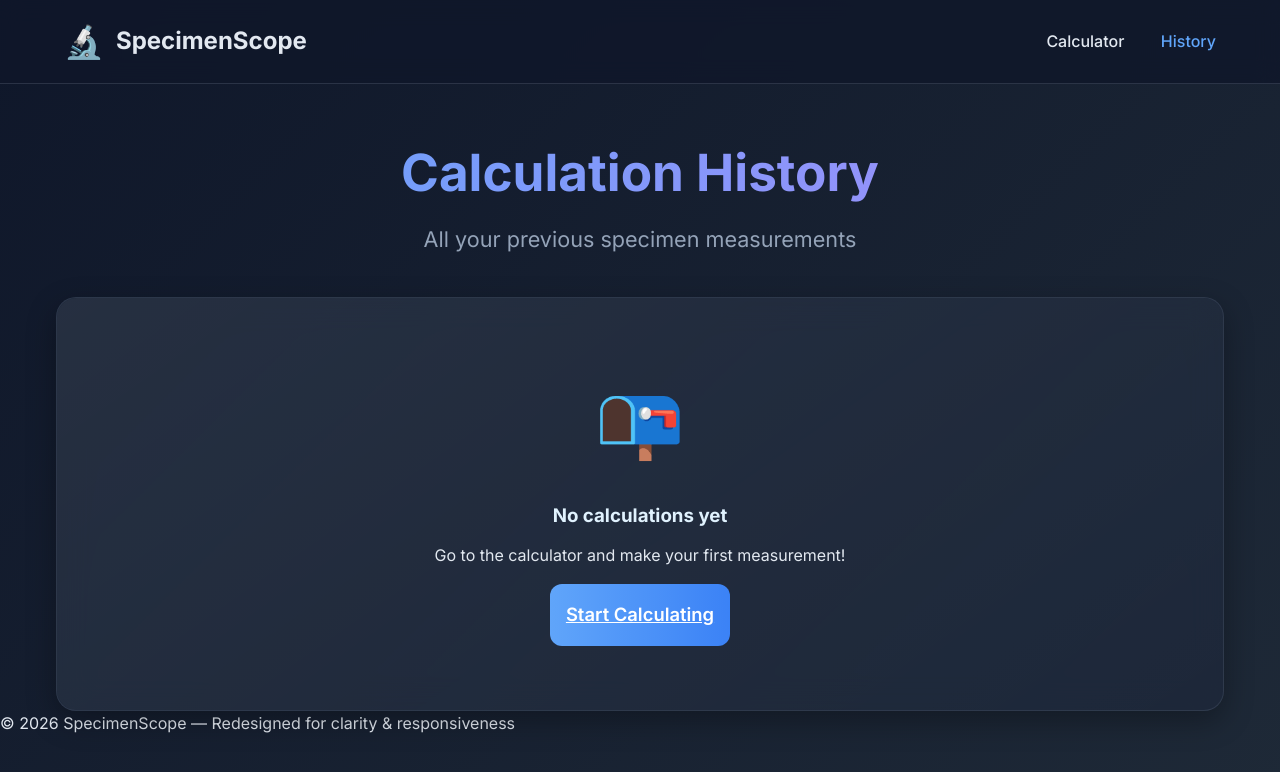
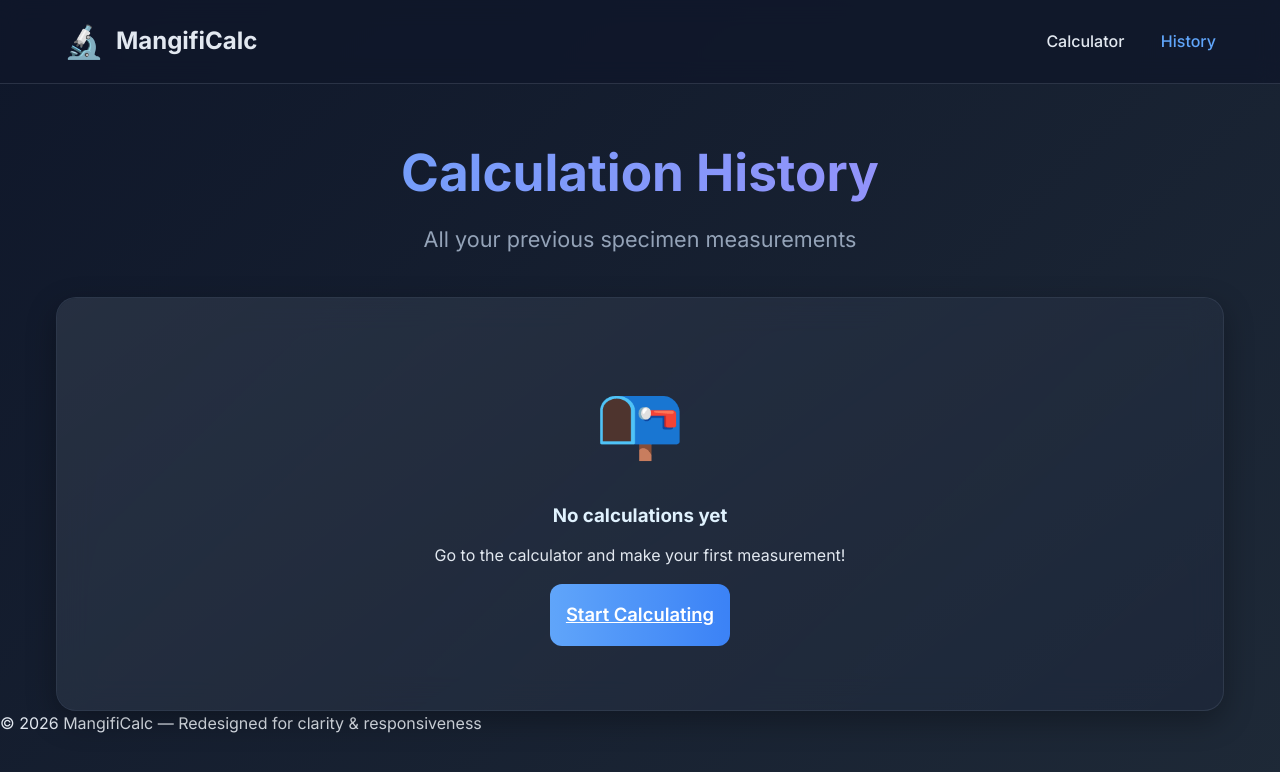
Before and after one commit to bilegyr06/Magnification-Project-clone, a Flask app: page /history in a window 1280 px wide. Shown: the top 772 px of the page. Run offline with Flask 3, Linux system fonts and the light colour scheme; tables that the repository leaves empty hold one stand-in row (values such as "Sample post").

Commit message:
Updated references from SpecimenScope to MangifiCalc in HTML and JS files

```diff
--- a/static/js/app.js
+++ b/static/js/app.js
@@ -188,6 +188,6 @@ document.addEventListener('DOMContentLoaded', () => {
         }
     });
 
-    console.log('%c✅ SpecimenScope JS loaded successfully - Modern redesign active',
+    console.log('%c✅ MangifiCalc JS loaded successfully - Modern redesign active',
                 'color: #60a5fa; font-weight: bold');
 });
--- a/templates/history.html
+++ b/templates/history.html
@@ -3,7 +3,7 @@
 <head>
     <meta charset="UTF-8">
     <meta name="viewport" content="width=device-width, initial-scale=1.0">
-    <title>History | SpecimenScope</title>
+    <title>History | MangifiCalc</title>
     <link rel="stylesheet" href="{{ url_for('static', filename='css/style.css') }}">
     <link href="https://fonts.googleapis.com/css2?family=Inter:wght@300;400;500;600;700&display=swap" rel="stylesheet">
 </head>
@@ -11,7 +11,7 @@
     <nav class="navbar">
         <div class="nav-brand">
             <span class="logo">🔬</span>
-            <span>SpecimenScope</span>
+            <span>MangifiCalc</span>
         </div>
         <div class="nav-links">
             <a href="/">Calculator</a>
@@ -73,7 +73,7 @@
     </main>
 
     <footer>
-        <p>© 2026 SpecimenScope — Redesigned for clarity & responsiveness</p>
+        <p>© 2026 MangifiCalc — Redesigned for clarity & responsiveness</p>
     </footer>
 
     <script src="{{ url_for('static', filename='js/history.js') }}"></script>
--- a/templates/index.html
+++ b/templates/index.html
@@ -3,7 +3,7 @@
 <head>
     <meta charset="UTF-8">
     <meta name="viewport" content="width=device-width, initial-scale=1.0">
-    <title>SpecimenScope | Microscope Calculator</title>
+    <title>MangifiCalc | Microscope Calculator</title>
     <link rel="stylesheet" href="{{ url_for('static', filename='css/style.css') }}">
     <link href="https://fonts.googleapis.com/css2?family=Inter:wght@300;400;500;600;700&display=swap" rel="stylesheet">
 </head>
@@ -11,7 +11,7 @@
     <nav class="navbar">
         <div class="nav-brand">
             <span class="logo">🔬</span>
-            <span>SpecimenScope</span>
+            <span>MangifiCalc</span>
         </div>
         <div class="nav-links">
             <a href="/" class="active">Calculator</a>
@@ -111,7 +111,7 @@
     </main>
 
     <footer>
-        <p>© 2026 SpecimenScope — Redesigned for clarity & responsiveness</p>
+        <p>© 2026 MangifiCalc — Redesigned for clarity & responsiveness</p>
     </footer>
 
     <script src="{{ url_for('static', filename='js/app.js') }}"></script>
```
